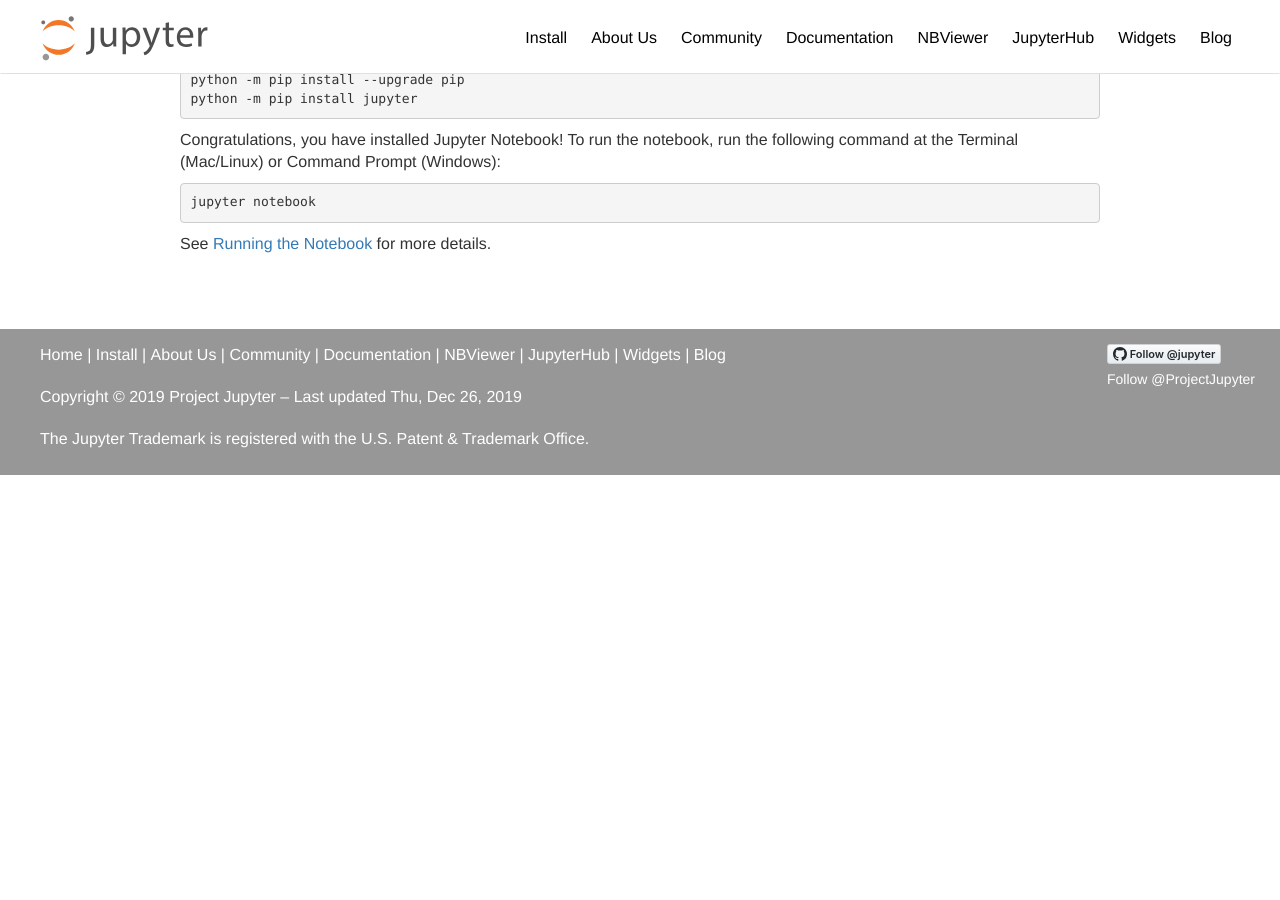
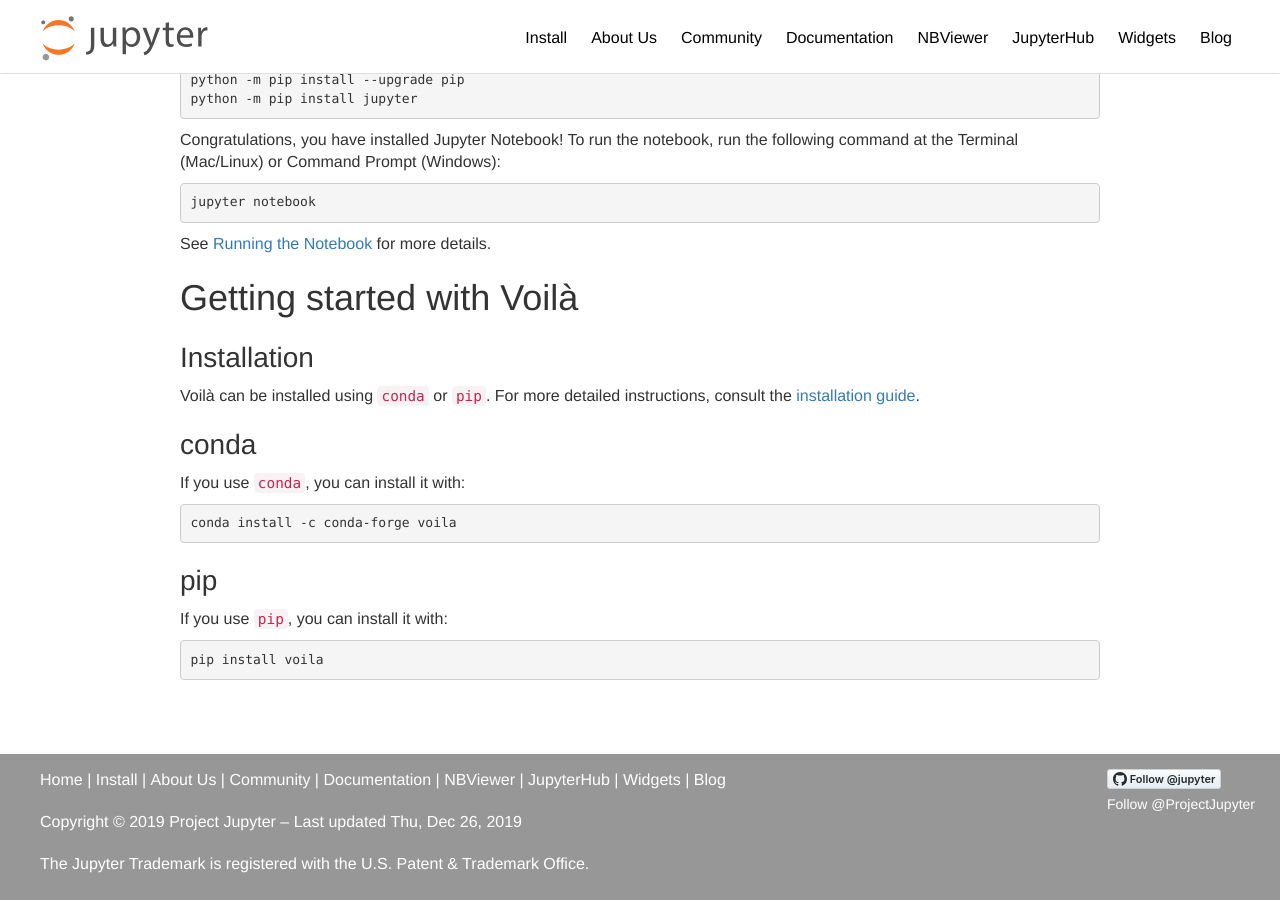
Before and after one commit to jupyter/jupyter.github.io, a Jekyll site: the page built from install.md, in a window 1280 px wide and 900 px high, scrolled down 1490 px. Built offline with Jekyll 4.4.1, drawn with Linux system fonts in a browser that asks for light colours; comment, search, counter and statistics services are not loaded; before the commit the page ends 1965 px from its top, so only the background shows below that.

Commit message:
Add voila to website

````diff
--- a/install.md
+++ b/install.md
@@ -37,6 +37,7 @@
 (Python 3.3 or greater, or Python 2.7) for installing the JupyterLab or the classic Jupyter Notebook.
 
 ### Installing Jupyter Notebook using Anaconda
+
 We **strongly recommend** installing Python and Jupyter using the [Anaconda Distribution](https://www.anaconda.com/downloads),
 which includes Python, the Jupyter Notebook, and other commonly used packages for scientific computing and data science.
 
@@ -53,6 +54,7 @@
 See [Running the Notebook](https://jupyter.readthedocs.io/en/latest/running.html#running) for more details.
 
 ### Installing Jupyter Notebook with pip
+
 As an existing or experienced Python user, you may wish to install Jupyter using Python’s package manager, pip, instead of Anaconda.
 
 If you have Python 3 installed (which is recommended):
@@ -77,3 +79,25 @@
 ```
 
 See [Running the Notebook](https://jupyter.readthedocs.io/en/latest/running.html#running) for more details.
+
+## Getting started with Voilà
+
+### Installation
+
+Voilà can be installed using `conda` or `pip`. For more detailed instructions, consult the [installation guide](https://voila.readthedocs.io/en/stable/install.html).
+
+### conda
+
+If you use `conda`, you can install it with:
+
+```shell
+conda install -c conda-forge voila
+```
+
+### pip
+
+If you use `pip`, you can install it with:
+
+```shell
+pip install voila
+```
````
Also changed, not shown: index.html (+25 -2 lines), assets/voilapreview.png (added).
